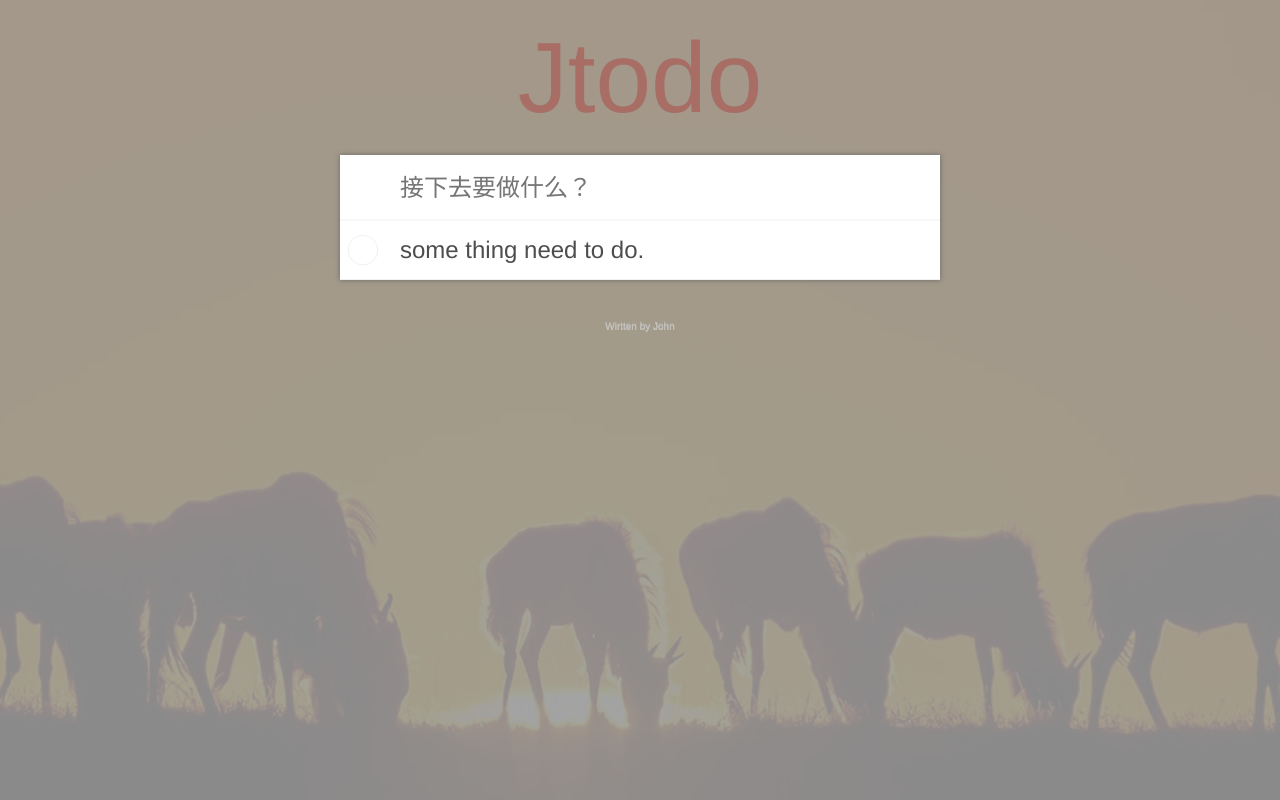
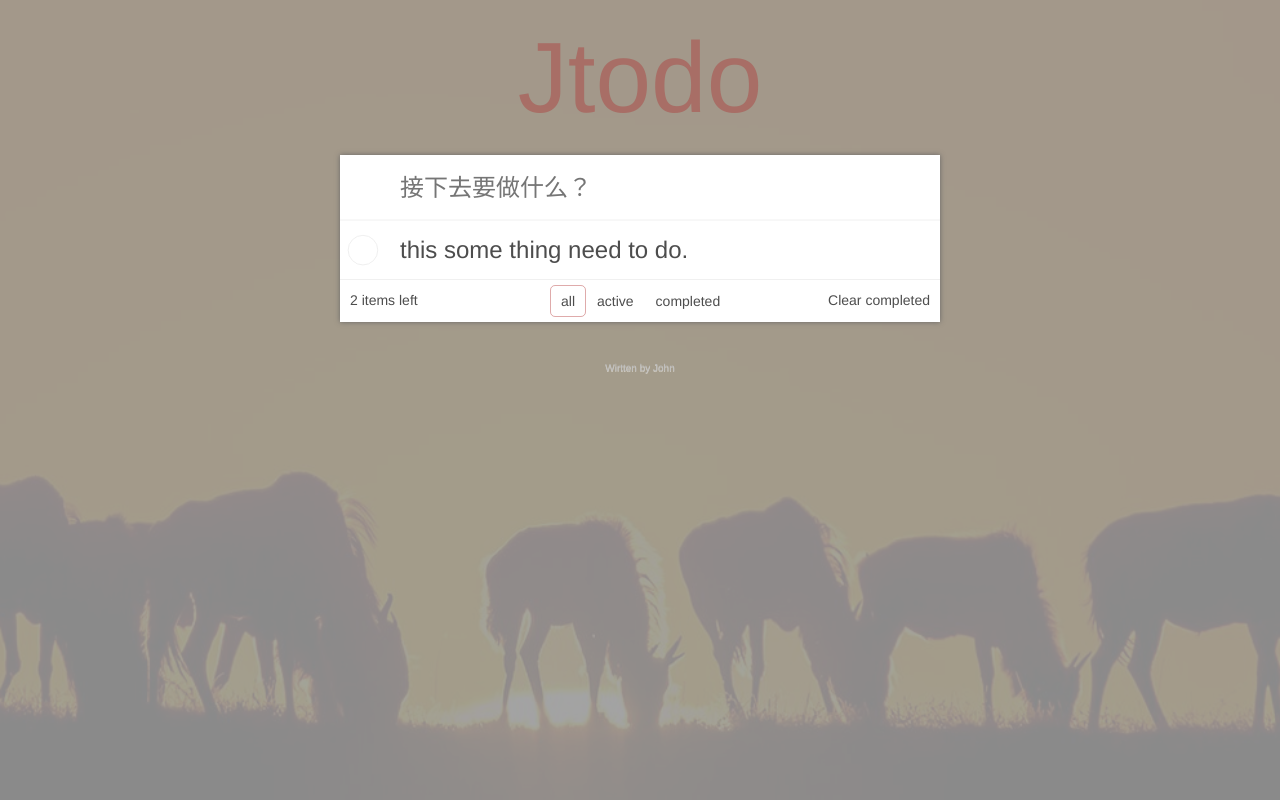
Before and after one commit to zeehomy/vue-webpack, a Vue app: page / in a window 1280 px wide. Built offline with nearby package versions, Linux system fonts and the light colour scheme; the HTML template or start-up script is replaced by a standard one.

Commit message:
update todo item

```diff
--- a/src/todo/tabs.vue
+++ b/src/todo/tabs.vue
@@ -0,0 +1,84 @@
+<template>
+  <div class="helper">
+    <span class="left">2 items left</span>
+    <span class="tabs">
+      <span v-for="(state, index) in states"
+        :key="index"
+        :class="[state, filter === state ? 'actived' : null]"
+        @click="toggleFilter(state)"
+      >
+        {{state}}
+      </span>
+    </span>
+    <span class="clear"
+      @click="clearAllCompleted"
+    >Clear completed</span>
+  </div>
+</template>
+
+<script>
+export default {
+  components: {},
+  props: {
+    filter: {
+      type: String,
+      required: true
+    }
+  },
+  data() {
+    return {
+      states: ['all', 'active', 'completed']
+    };
+  },
+  methods: {
+    toggleFilter() {
+
+    },
+    clearAllCompleted() {
+
+    }
+  }
+};
+</script>
+
+<style lang="stylus" scoped>
+.helper{
+  font-weight 100
+  display flex
+  justify-content space-between
+  padding 5px 0
+  line-height 30px
+  background-color #fff
+  font-size 14px
+  font-smoothing: antialiased
+}
+.left, .clear, .tabs{
+  padding 0 10px
+  box-sizing border-box
+}
+.left, .clear{
+  width 150px
+}
+.left{
+  text-align left
+}
+.clear{
+  text-align right
+  cursor pointer
+}
+.tabs{
+  width 200px
+  display flex
+  justify-content space-around
+  * {
+    display inline-block
+    padding 0 10px
+    cursor pointer
+    border 1px solid rgba(175,47,47,0)
+    &.actived{
+      border-color rgba(175,47,47,0.4)
+      border-radius 5px
+    }
+  }
+}
+</style>
--- a/src/todo/todo.vue
+++ b/src/todo/todo.vue
@@ -7,22 +7,26 @@
       @keyup.enter="addTodo"
     />
     <Item :todo="todo"></Item>
+    <Tabs :filter="filter"></Tabs>
   </section>
 </template>
 
 <script>
 import Item from './item.vue'
+import Tabs from './tabs.vue'
 export default {
   components: {
-    Item
+    Item,
+    Tabs
   },
   data() {
     return {
       todo: {
         id: 0,
-        content: 'some thing need to do.',
+        content: 'this some thing need to do.',
         completed: false
-      }
+      },
+      filter: 'all'
     };
   },
   methods: {
--- a/webpack.config.js
+++ b/webpack.config.js
@@ -34,7 +34,7 @@
           {
             loader: 'css-loader',  // 读取css文件，解析css语法，不涉及如何在html中使用.loader为逐层负责处理
             options: {
-              importLoaders: 1,     // @import
+              importLoaders: 1,     // @import  0/1/数字表示后续提供的loader的数量（在css loader处理之前）
             }
           },
           {
```
